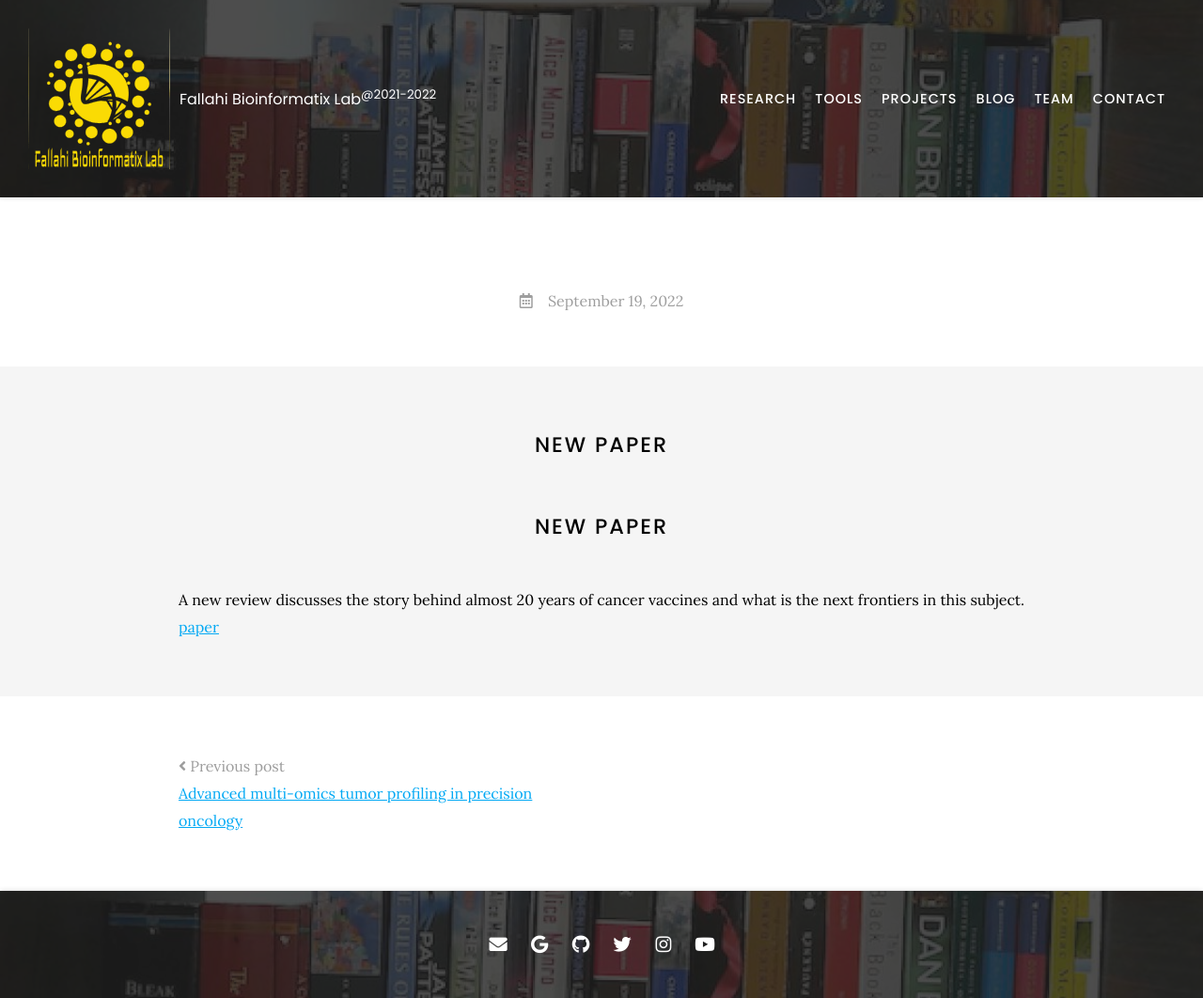
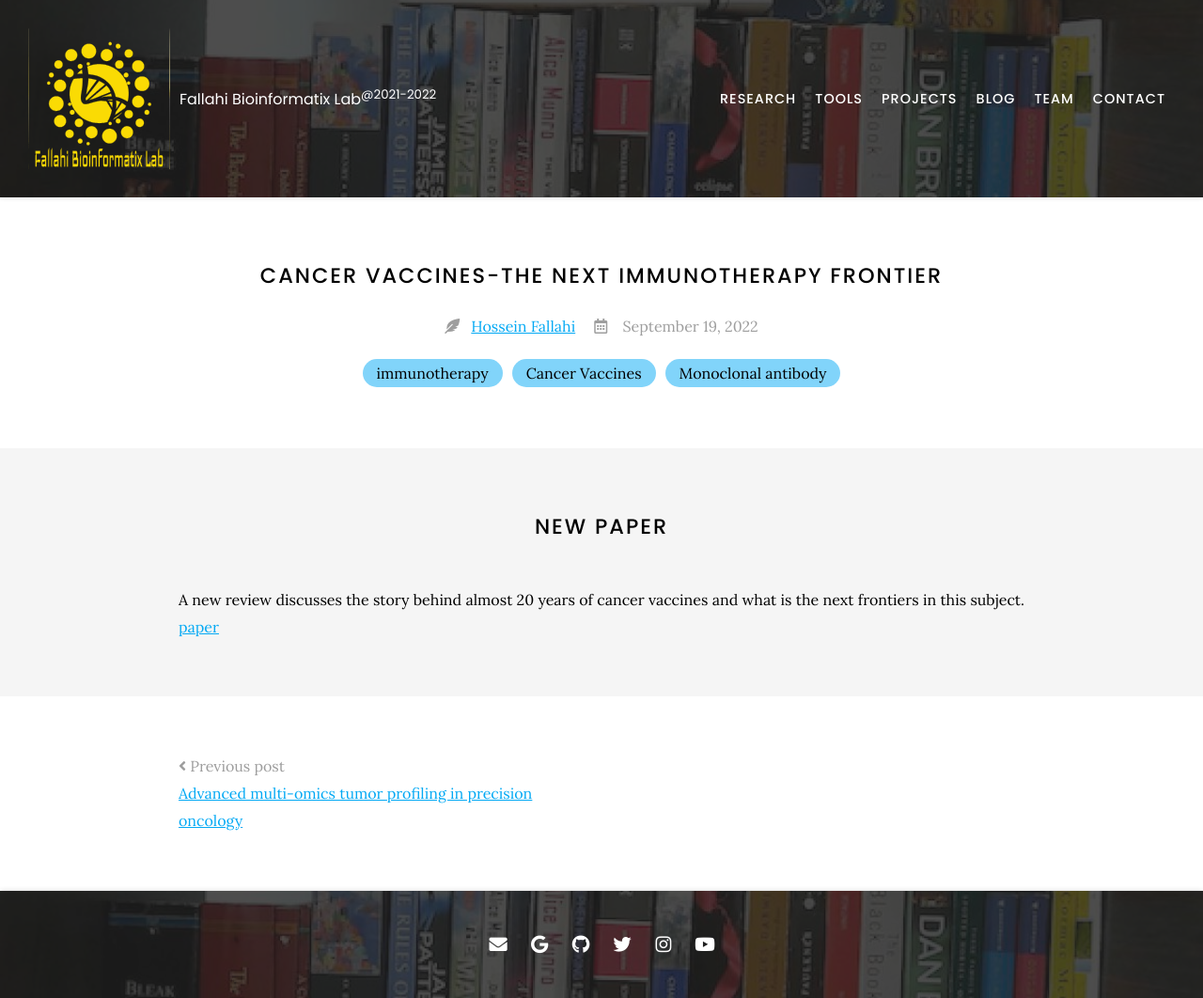
Before and after one commit to Hossein-Fallahi/Fallahi-Bioinformatics-Lab, a Jekyll site: the page built from _posts/2022-09-19-post-29.md, in a window 1280 px wide. Shown: the whole page at 94% size. Built offline with Jekyll 4.4.1, drawn with Linux system fonts in a browser that asks for light colours; nearby versions of some CDN libraries.

Commit message:
Update 2022-09-19-post-29.md

```diff
--- a/_posts/2022-09-19-post-29.md
+++ b/_posts/2022-09-19-post-29.md
@@ -1,5 +1,5 @@
 ---
-title: Cancer vaccines: the next immunotherapy frontier
+title: Cancer vaccines-the next immunotherapy frontier
 tags:
   - immunotherapy
   - Cancer Vaccines
@@ -10,5 +10,4 @@ member: Hossein Fallahi
 ---
 
 # New paper
-# New paper
 A new review discusses the story behind almost 20 years of cancer vaccines and what is the next frontiers in this subject. [paper](https://www.nature.com/articles/s43018-022-00418-6)
```
